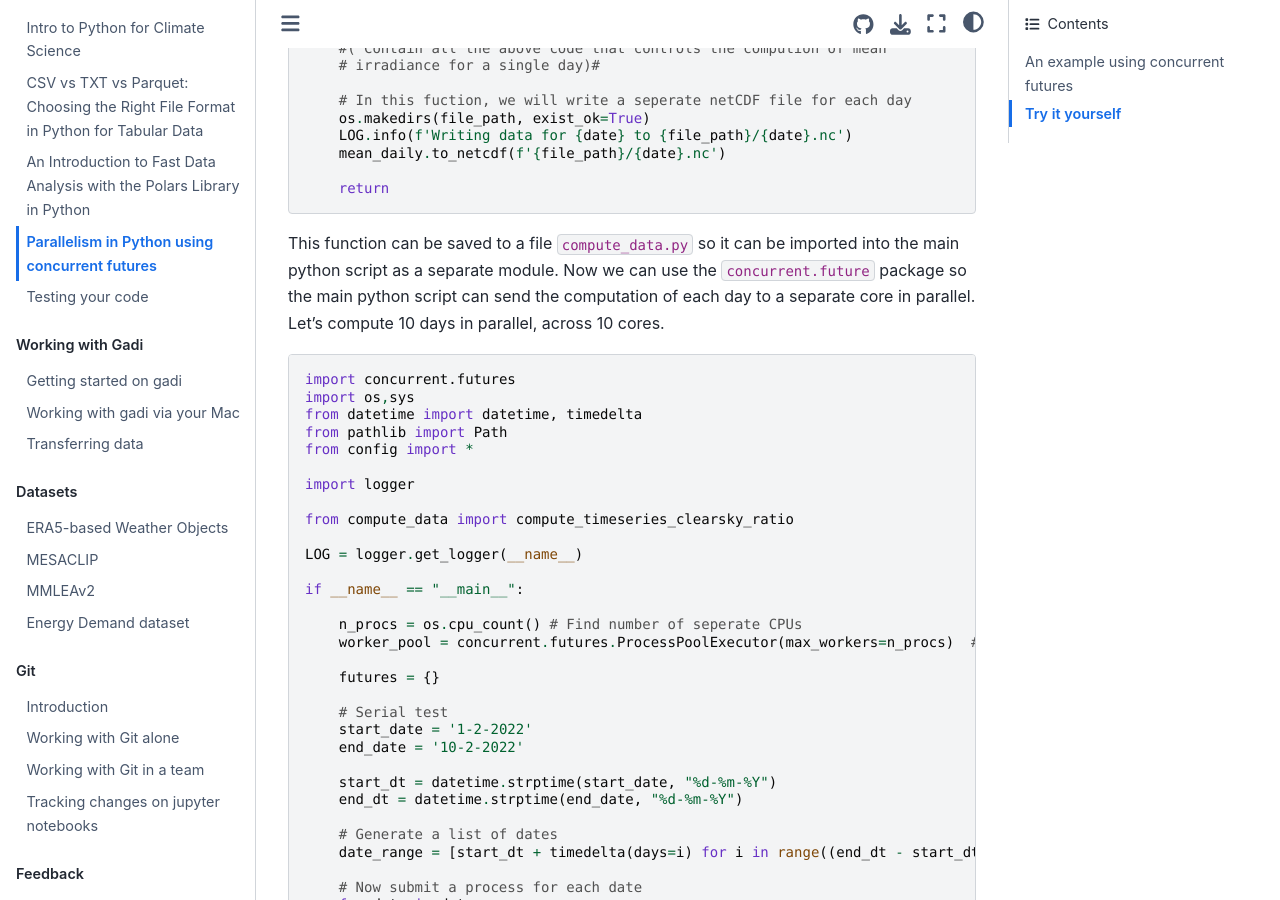
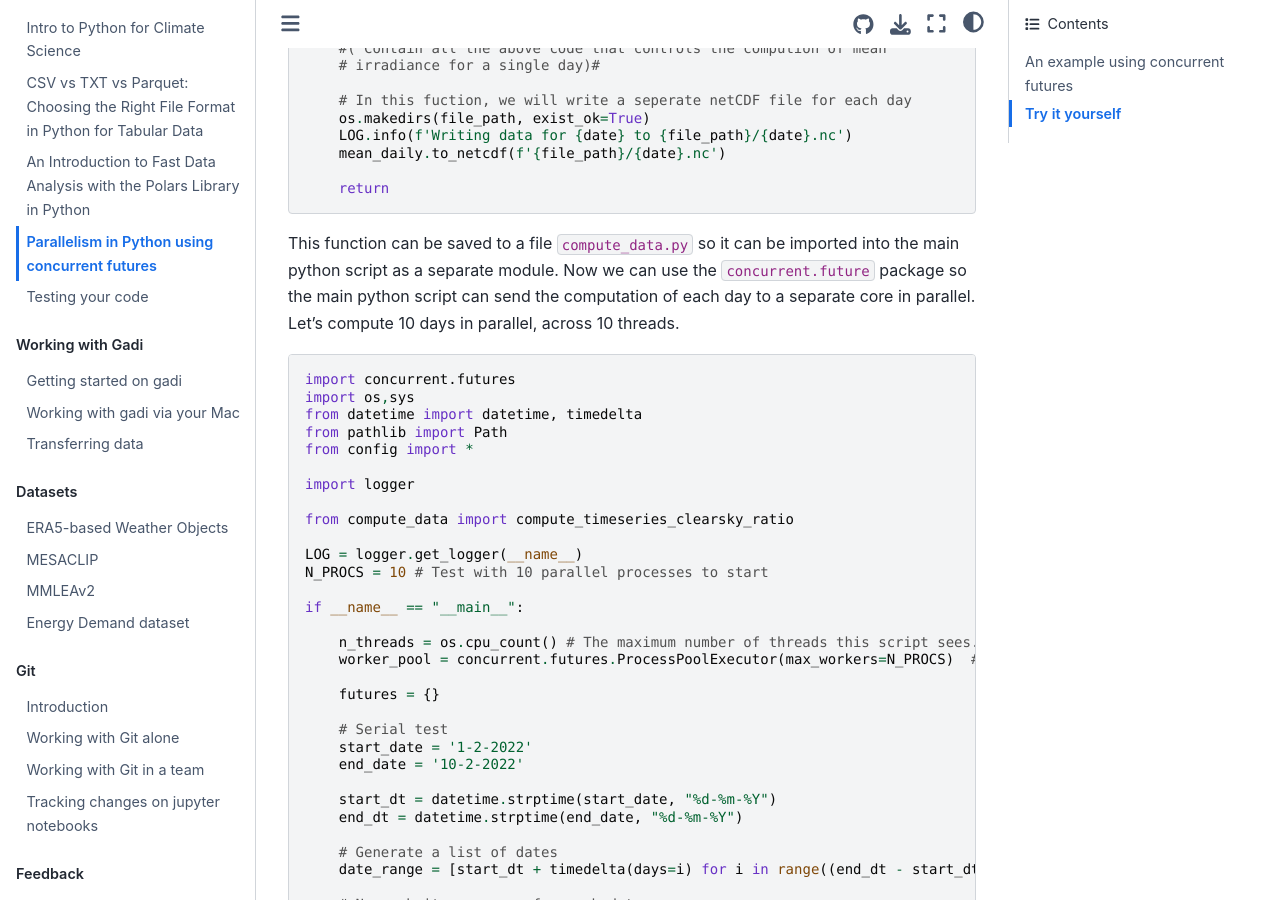
Before and after one commit to 21centuryweather/21st-Century-Weather-Software-Wiki, a Jupyter Book: the page built from python/concurrent_futures.md, in a window 1280 px wide and 900 px high, scrolled down 3090 px. Built offline with Jupyter Book 1.0.4 settings and Sphinx 7.4.7 and the Sphinx Book theme 1.1.4, drawn with Linux system fonts in a browser that asks for light colours; pages that are not in the unit, such as notebooks, are missing from menus.

Commit message:
Update concurrent_futures.md
Remove hard-coding on number of processes in the worker pool.

Add a seperate global variable N_PROCS which is passed to worker_pool.

````diff
--- a/python/concurrent_futures.md
+++ b/python/concurrent_futures.md
@@ -104,7 +104,7 @@ def compute_timeseries_clearsky_ratio(date,
 
     return
 ```
-This function can be saved to a file `compute_data.py` so it can be imported into the main python script as a separate module. Now we can use the `concurrent.future` package so the main python script can send the computation of each day to a separate core in parallel. Let's compute 10 days in parallel, across 10 cores.
+This function can be saved to a file `compute_data.py` so it can be imported into the main python script as a separate module. Now we can use the `concurrent.future` package so the main python script can send the computation of each day to a separate core in parallel. Let's compute 10 days in parallel, across 10 threads.
 ```python
 import concurrent.futures
 import os,sys
@@ -117,11 +117,12 @@ import logger
 from compute_data import compute_timeseries_clearsky_ratio
 
 LOG = logger.get_logger(__name__)
+N_PROCS = 10 # Test with 10 parallel processes to start
 
 if __name__ == "__main__":
 
-    n_procs = os.cpu_count() # Find number of seperate CPUs
-    worker_pool = concurrent.futures.ProcessPoolExecutor(max_workers=n_procs)  # Create the number of parallel branches and fix it equal to the number of cores. Each core will have one job submitted
+    n_threads = os.cpu_count() # The maximum number of threads this script sees.
+    worker_pool = concurrent.futures.ProcessPoolExecutor(max_workers=N_PROCS)  # Create the number of parallel processes.
 
     futures = {}
 
````
